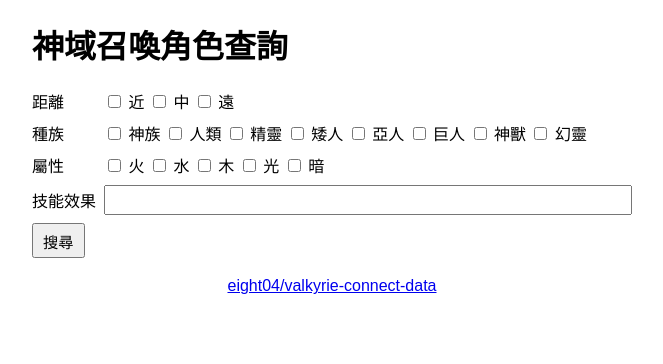
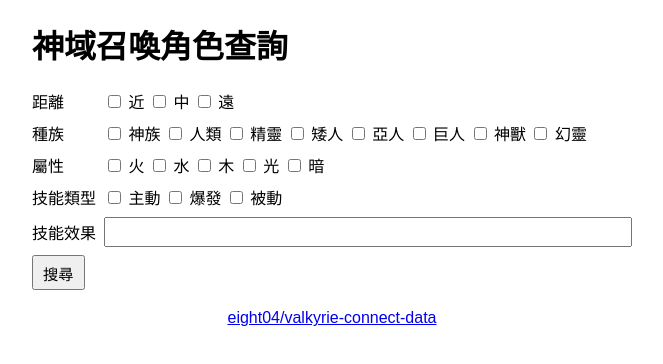
Before and after one commit to eight04/valkyrie-connect-data, a Svelte app: page / in a window 1280 px wide. Shown: the top 364 px of the page, without its empty margins (308-971 px from the left). Built offline with nearby package versions, Linux system fonts and the light colour scheme.

Commit message:
Add: filter by skill type

```diff
--- a/src/App.svelte
+++ b/src/App.svelte
@@ -29,11 +29,18 @@ const ELEMENTS = {
   dark: "暗",
 };
 
+const SKILL_TYPE = {
+  active: "主動",
+  burst: "爆發",
+  passive: "被動"
+};
+
 
 let filter = {
   distance: [],
   race: [],
   element: [],
+  skillType: [],
   searchSkill: "",
 };
 
@@ -67,13 +74,20 @@ function matchCharacter(char, filter) {
   const skill = char.awakenSkill || char.skill;
   const maxSkill = skill[skill.length - 1];
 
+  if (!filter.skillType.length || filter.skillType.includes("active")) {
     result.push(...searchEffect(maxSkill.effect, filter.searchSkill, maxSkill.name));
+  }
+
+  if (!filter.skillType.length || filter.skillType.includes("burst")) {
     const limitBurst = char.awakenLimitBurst || char.limitBurst;
     result.push(...searchEffect(limitBurst.effect, filter.searchSkill, limitBurst.name));
     const soulBurst = char.soulBurst;
     if (soulBurst) {
       result.push(...searchEffect(soulBurst.effect, filter.searchSkill, soulBurst.name));
     }
+  }
+
+  if (!filter.skillType.length || filter.skillType.includes("passive")) {
     const passives = char.passives || []; // some chars have no passive
     for (const p of passives) {
       // FIXME: this won't work when lv6 is introduced.
@@ -91,6 +105,8 @@ function matchCharacter(char, filter) {
       names.add(awakenPassives[i].name);
       result.push(...searchEffect(awakenPassives[i].effect, filter.searchSkill, awakenPassives[i].name));
     }
+  }
+
   return result;
 }
 
@@ -146,6 +162,16 @@ function searchEffect(list, search, skillName) {
     {#each Object.entries(ELEMENTS) as [key, value]}
       <label>
         <input type="checkbox" bind:group={filter.element} value={key}>
+        {value}
+      </label>
+    {/each}
+  </div>
+
+  <span class="form-label">技能類型</span>
+  <div class="form-group">
+    {#each Object.entries(SKILL_TYPE) as [key, value]}
+      <label>
+        <input type="checkbox" bind:group={filter.skillType} value={key}>
         {value}
       </label>
     {/each}
```
Also changed, not shown: 2 other files (tests, documents, lock files or other folders). Lines whose indentation alone changed are shown as unchanged.
